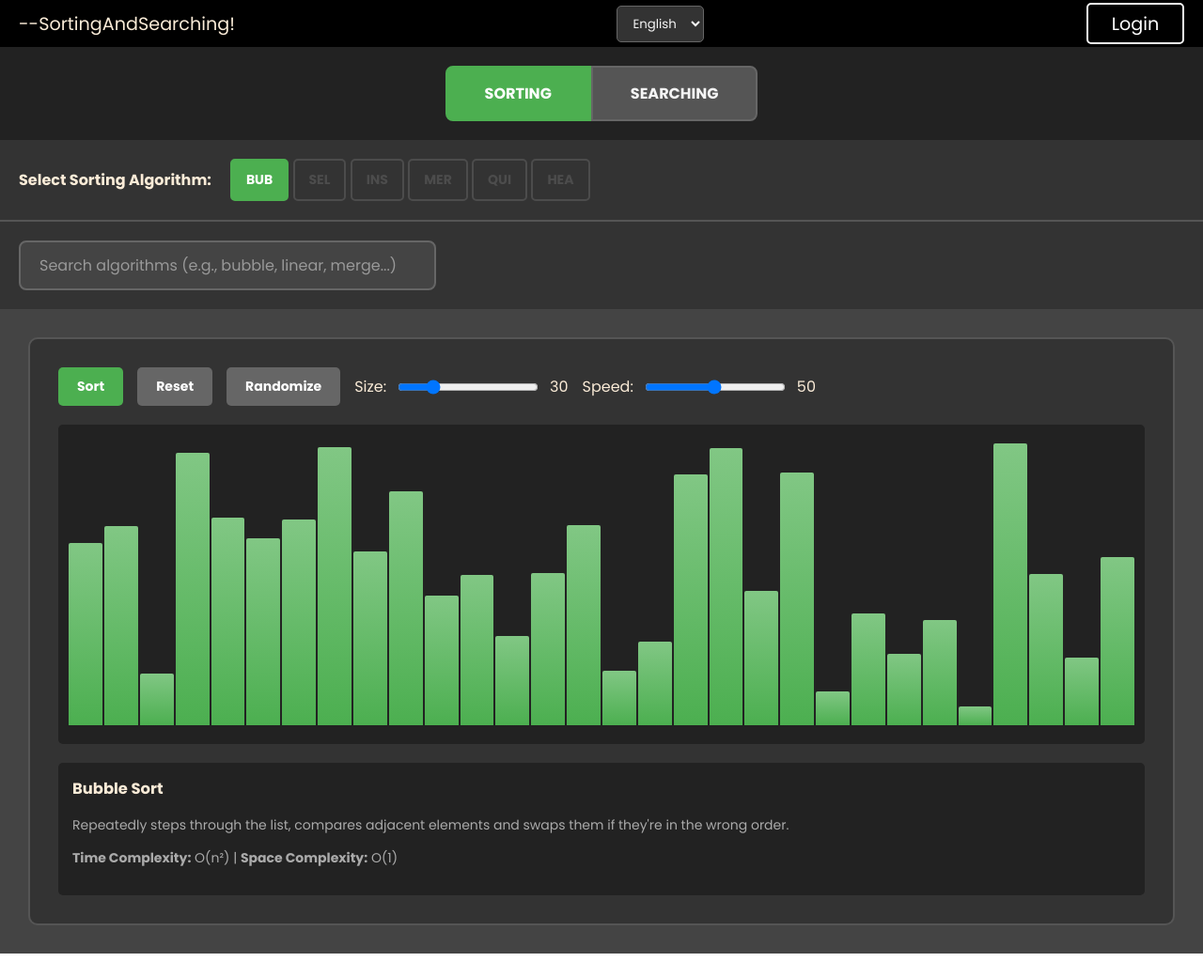
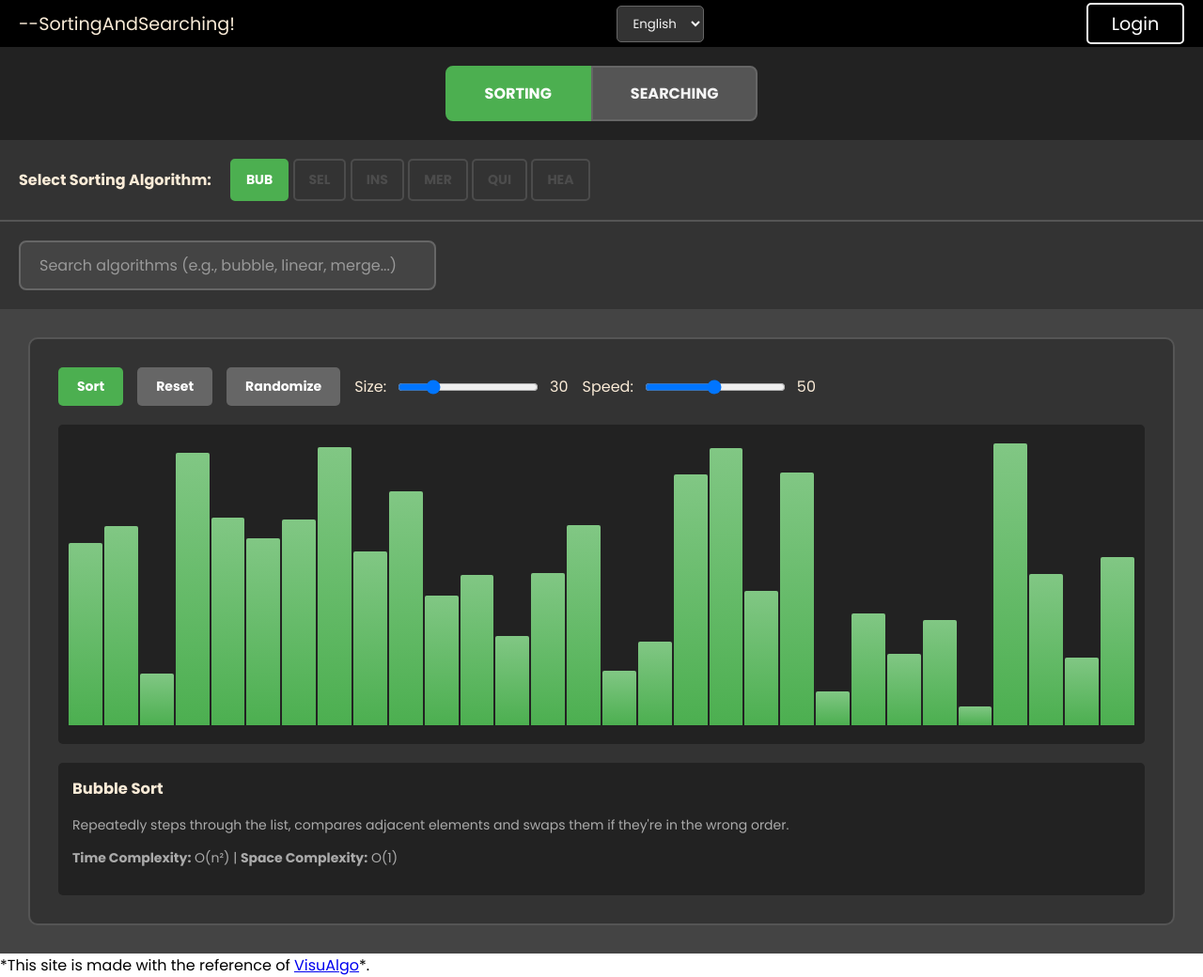
Before and after one commit to Mukhyansh/DSA_PBL, a plain HTML site: page index.html in a window 1280 px wide. Shown: the whole page at 94% size. Before the commit the page ends 1015 px from the top, so only its background shows below. Drawn offline with Linux system fonts and the light colour scheme.

Commit message:
Update index.html

```diff
--- a/index.html
+++ b/index.html
@@ -1,7 +1,7 @@
 <!DOCTYPE html>
 <html lang="en">
     <head>
-        <title>Sorting Visualizer!</title>
+        <title>Sorting and Searching Visualizer!</title>
         <meta charset="UTF-8">
         <link rel="stylesheet" href="style.css">
           <link href="https://fonts.googleapis.com/css2?family=Poppins:wght@400;700&display=swap" rel="stylesheet">
@@ -66,8 +66,6 @@
                         <span id="speedValue">50</span>
                     </div>
                 </div>
-
-                <!-- Search-specific controls -->
                 <div id="searchControls">
                     <div class="control-group">
                         <label>Target Value: </label>
@@ -89,5 +87,8 @@
             </div>
         </div>
     </div>
+    <div id="lastdiv">
+        *This site is made with the reference of <a id="lastlink"  href="https://visualgo.net/en" target="_blank">VisuAlgo</a>*.
+    </div>
     </body>
 </html>
```
